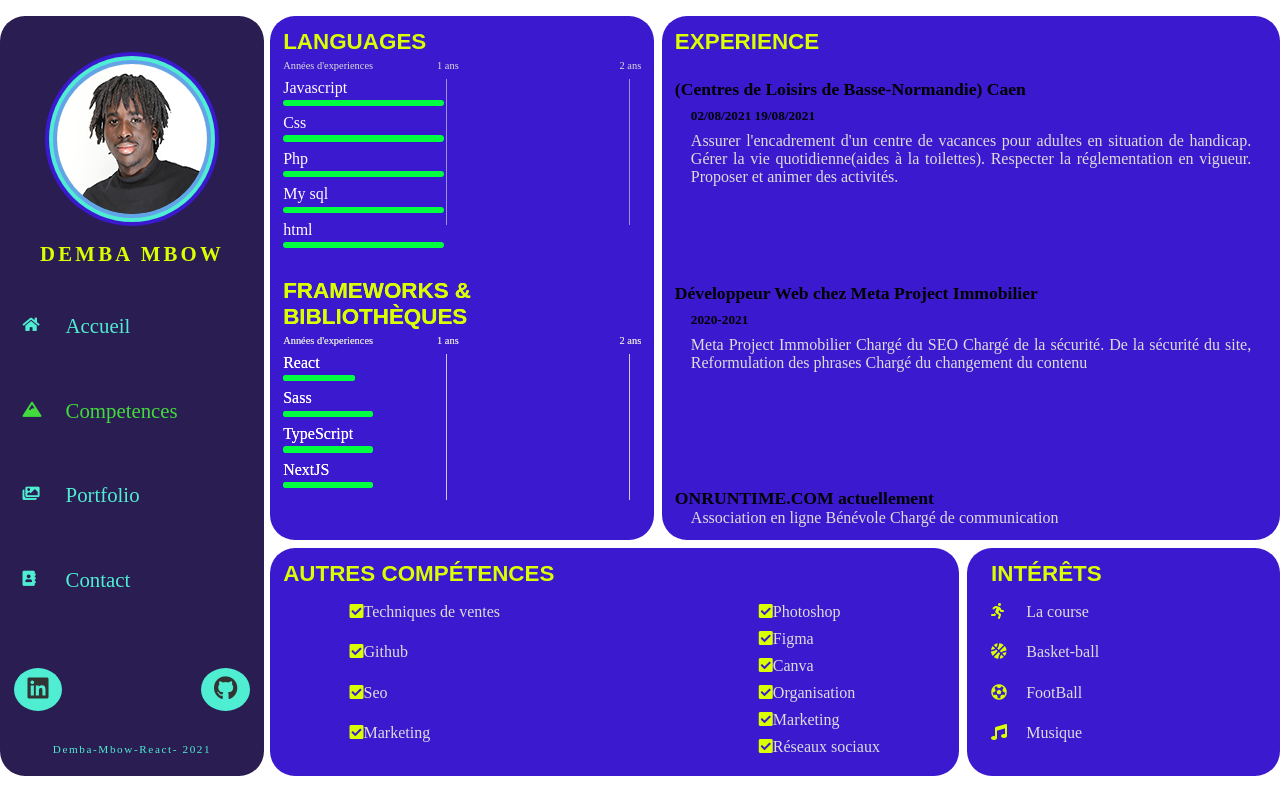
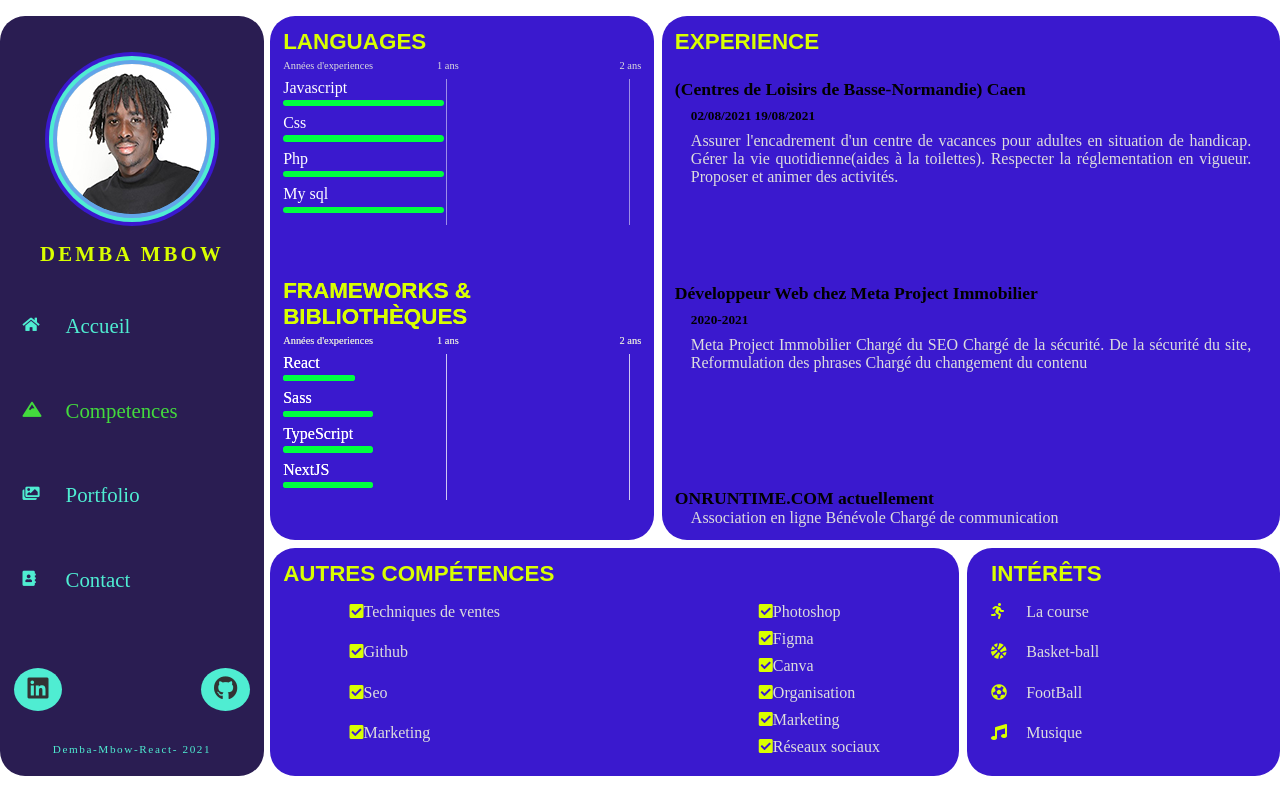
Before and after one commit to DembaMBOW/react-cv, a React (Create React App) app: page /competences in a window 1280 px wide. Built offline with nearby package versions, Linux system fonts and the light colour scheme; a web font is replaced by a local one.

Commit message:
supp_competences_html

```diff
--- a/src/components/knowledges/Languages.js
+++ b/src/components/knowledges/Languages.js
@@ -9,7 +9,6 @@ class Languages extends Component {
             { id: 2, value: "Css", xp: 0.9},
             { id: 3, value: "Php", xp: 0.9},
             { id: 4, value: "My sql", xp: 0.9 },
-            { id: 5, value: "html", xp: 0.9 }
 
 
 
```
